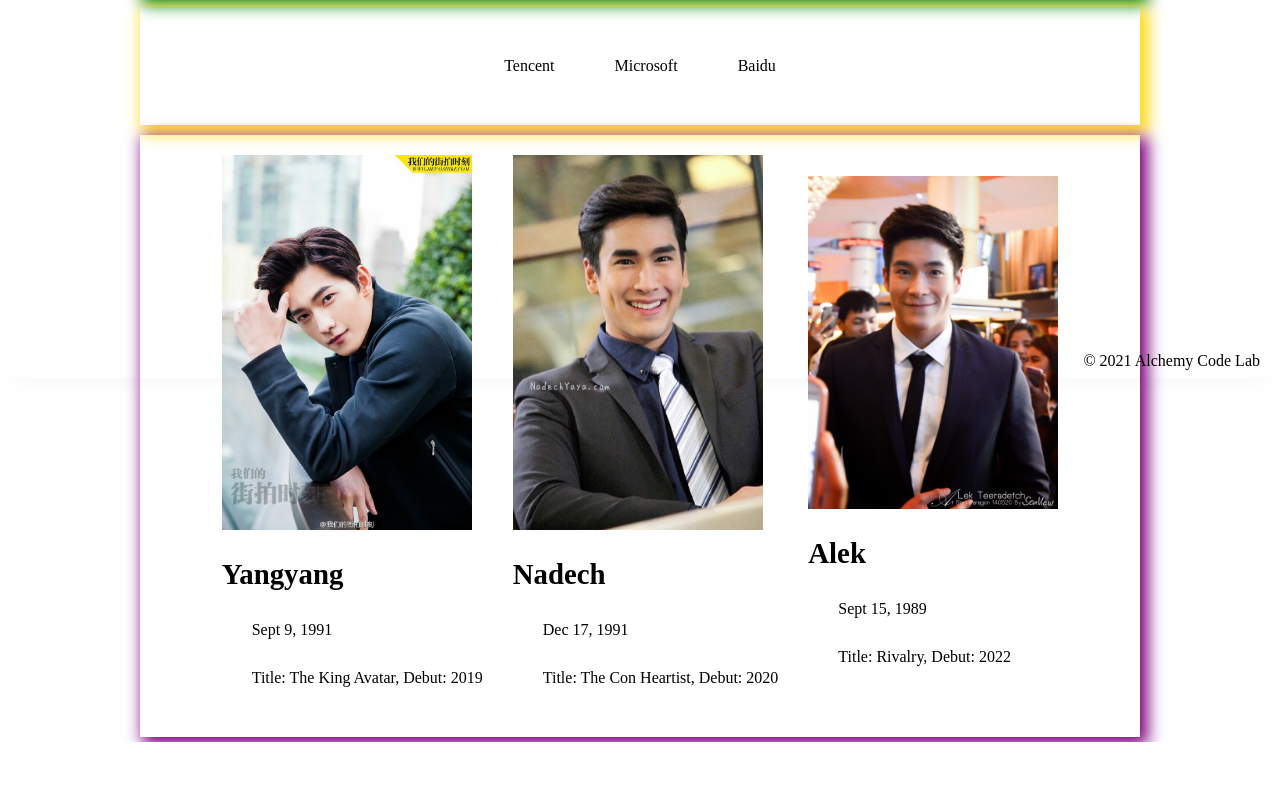
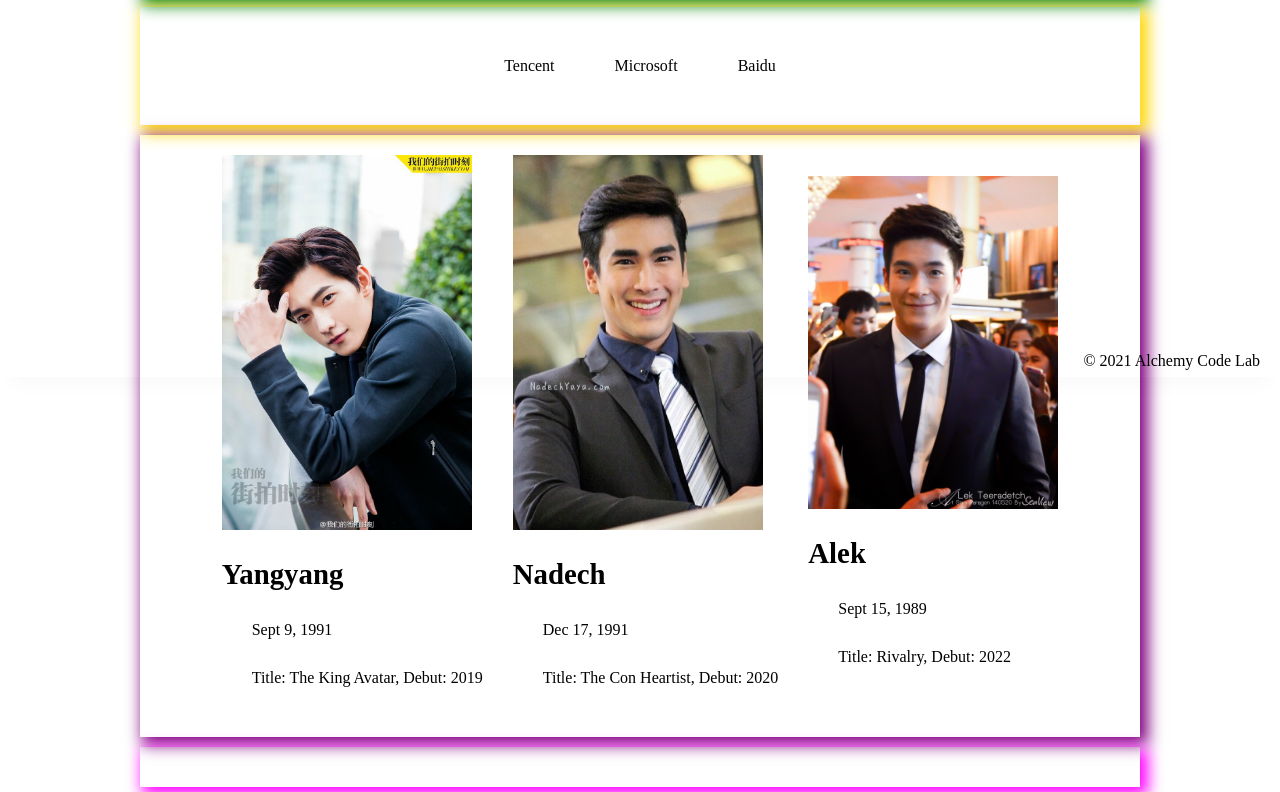
Before and after one commit to chrischandfw/list-display, a website with bundled scripts: page index.html in a window 1280 px wide. Shown: the part 423-1215 px from the top of the page. Before the commit the page ends 1165 px from the top, so only its background shows below. Built offline with nearby package versions, Linux system fonts and the light colour scheme.

Commit message:
added artists function

```diff
--- a/index.html
+++ b/index.html
@@ -34,6 +34,9 @@
 		<section class="actors-list">
 		</section>
 
+		<section class="artists-list">
+		</section>
+
     </main>
     <footer>
         <div class="copy gutter-right">&copy; 2021 Alchemy Code Lab</div>
--- a/styles/style.css
+++ b/styles/style.css
@@ -148,3 +148,14 @@ footer {
 .actors-list img {
 	width: 250px;
 }
+
+.artists-list {
+	display: flex;
+	flex-direction: row;
+	flex-wrap: wrap;
+	justify-content: center;
+	align-items: center;
+	margin: 5px;
+	padding: 20px;
+	box-shadow: 5px 5px 15px 3px magenta;
+}
```
Also changed, not shown: render-musicArtists.js (added, +25 -0 lines), render-four.js (deleted).
